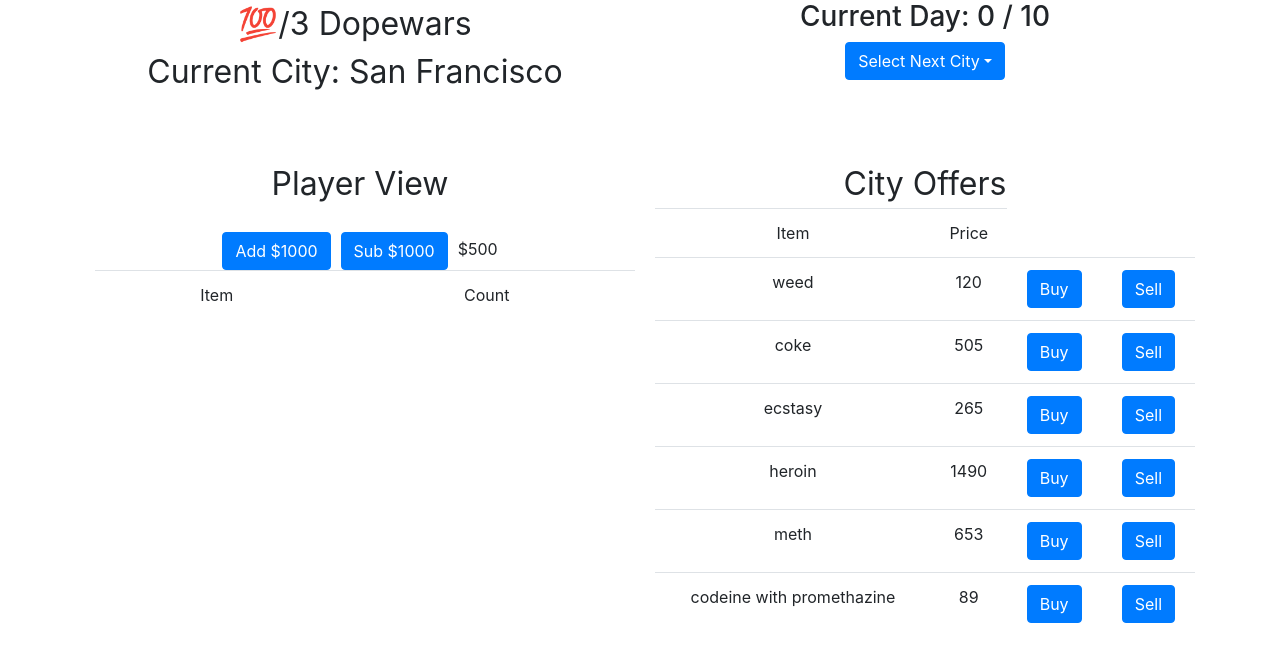
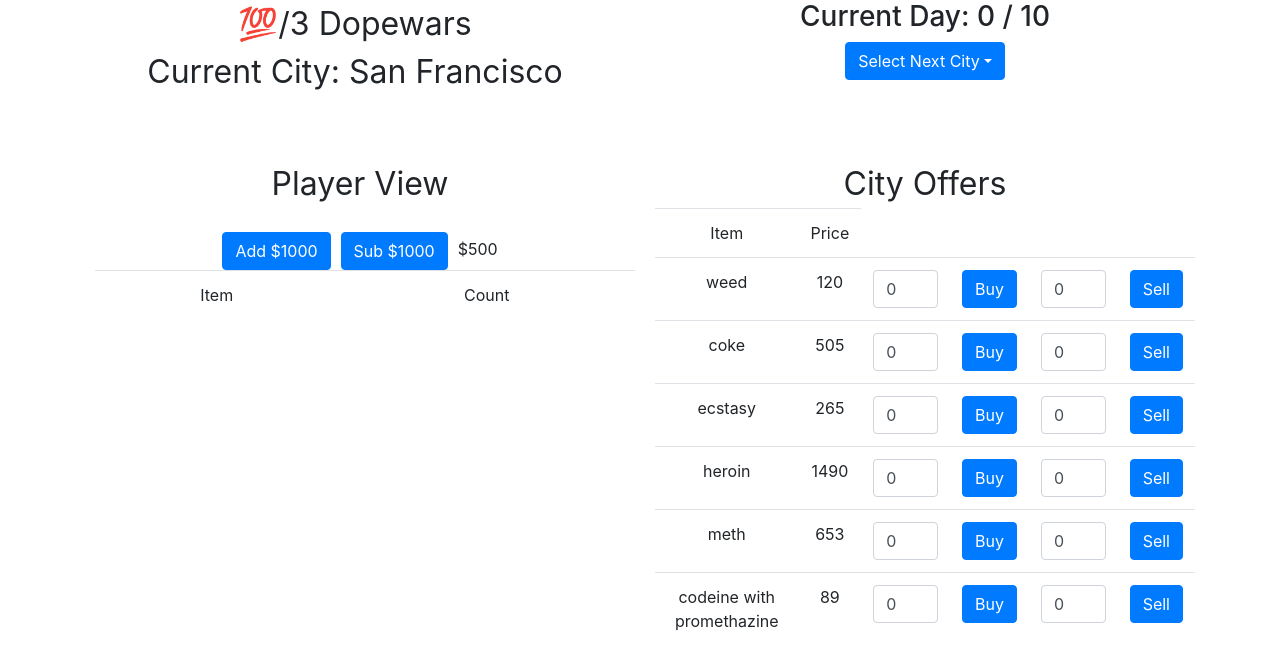
Before and after one commit to onewland/dopewars, a React (Create React App) app: page / in a window 1280 px wide. Shown: the top 666 px of the page. Built offline with nearby package versions, Linux system fonts and the light colour scheme.

Commit message:
buy/sell in quantity

```diff
--- a/src/App.js
+++ b/src/App.js
@@ -6,6 +6,7 @@ import Col from 'react-bootstrap/Col';
 import Table from 'react-bootstrap/Table';
 import DropdownButton from 'react-bootstrap/DropdownButton';
 import Dropdown from 'react-bootstrap/Dropdown';
+import Form from 'react-bootstrap/Form';
 
 import './App.css';
 
@@ -16,18 +17,49 @@ class MoneyViewer extends React.Component {
 }
 
 class OfferViewer extends React.Component {
+  constructor(props) {
+    super(props);
+
+    let offerQuantities = this.emptyOfferQuantities();
+
+    this.state = {offerQuantities: offerQuantities}
+  }
+
+  emptyOfferQuantities() {
+    let offerQuantities = {};
+
+    this.props.offers.forEach(offer =>
+      { offerQuantities[offer.productName] = { buy: 0, sell: 0 }; }
+    );
+    return offerQuantities;
+  }
+
+  resetOfferQuantities() {
+    this.setState({...this.state, offerQuantities: this.emptyOfferQuantities()})
+  }
+
   attemptPurchase(offer) {
-    if(this.props.money >= offer.price) {
-      this.props.onPlayerBalanceChange(this.props.money - offer.price);
-      this.props.onPlayerInventoryChange(offer.productName, 1);
+    console.log(this.state)
+
+    const attemptPurchaseQuantity = this.state.offerQuantities[offer.productName]['buy']
+    const totalPurchaseCost = offer.price * attemptPurchaseQuantity;
+
+    if(this.props.money >= totalPurchaseCost) {
+      this.props.onPlayerBalanceChange(this.props.money - totalPurchaseCost);
+      this.props.onPlayerInventoryChange(offer.productName, attemptPurchaseQuantity);
+      this.resetOfferQuantities()
     }
   }
 
   attemptSale(offer) {
-    let count = this.props.playerInventory[offer.productName]
-    if(count > 0) {
-      this.props.onPlayerBalanceChange(this.props.money + offer.price);
-      this.props.onPlayerInventoryChange(offer.productName, -1);
+    const attemptSaleQuantity = this.state.offerQuantities[offer.productName]['sell']
+    const totalSaleAmount = attemptSaleQuantity * offer.price
+    const count = this.props.playerInventory[offer.productName]
+
+    if(count >= attemptSaleQuantity) {
+      this.props.onPlayerBalanceChange(this.props.money + totalSaleAmount);
+      this.props.onPlayerInventoryChange(offer.productName, -attemptSaleQuantity);
+      this.resetOfferQuantities()
     }
   }
 
@@ -36,10 +68,51 @@ class OfferViewer extends React.Component {
       <tr key={offer.productName}>
         <td>{offer.productName}</td>
         <td>{offer.price}</td>
-        <td><Button onClick={() => this.attemptPurchase(offer)}>Buy</Button></td>
-        <td><Button onClick={() => this.attemptSale(offer)}>Sell</Button></td>
+        <td>
+          <Form.Control
+              data-offer-type="buy"
+              data-product={offer.productName}
+              onChange={(evt) => this.adjustOfferQuantity(evt)}
+              type="number"
+              value={this.state.offerQuantities[offer.productName]['buy']}
+              placeholder="# Buy"/>
+        </td>
+        <td><Button data-product={offer.productName} onClick={() => this.attemptPurchase(offer)}>Buy</Button></td>
+        <td>
+          <Form.Control
+            data-offer-type="sell"
+            data-product={offer.productName}
+            onChange={(evt) => this.adjustOfferQuantity(evt)}
+            type="number"
+            value={this.state.offerQuantities[offer.productName]['sell']}
+            placeholder="# Sell"/>
+        </td>
+        <td><Button data-product={offer.productName} onClick={() => this.attemptSale(offer)}>Sell</Button></td>
       </tr>
     );
+  }
+
+  adjustOfferQuantity(evt) {
+    console.log('change')
+    const input = evt.target;
+    const productName = input.getAttribute("data-product");
+    const offerType = input.getAttribute("data-offer-type");
+
+    const oldState = this.state
+    oldState.offerQuantities[productName][offerType] = input.value
+
+    console.log('parseIntOut');
+    console.log(parseInt(input.value));
+
+    this.setState({...this.state,
+      offerQuantities: {
+        ...this.state.offerQuantities,
+        [productName]: {
+          ...this.state.offerQuantities[productName],
+          [offerType]: parseInt(input.value)
+        }
+      }
+    });
   }
 
   render() {
@@ -137,6 +210,7 @@ class Game extends React.Component {
 
   shuffleOffers() {
     return offersBase.map(offerBase => {
+      // choose a price between 0.5x and 2.5x the base, even probability of distributon
       const proportion = 1 + (Math.floor(Math.random() * 250)/100-0.5);
 
       return offer(offerBase.productName, Math.floor(offerBase.price * proportion))
```
